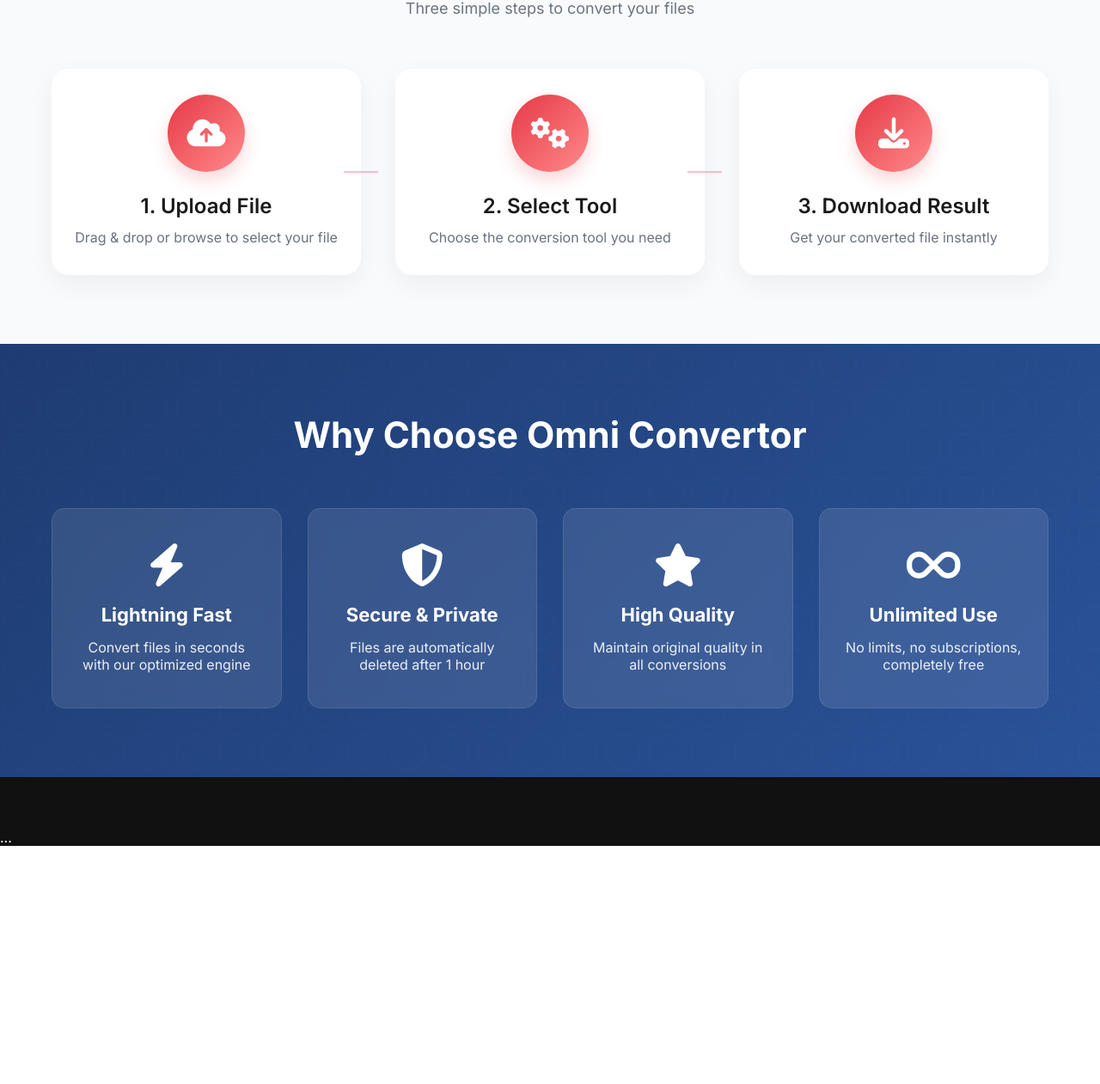
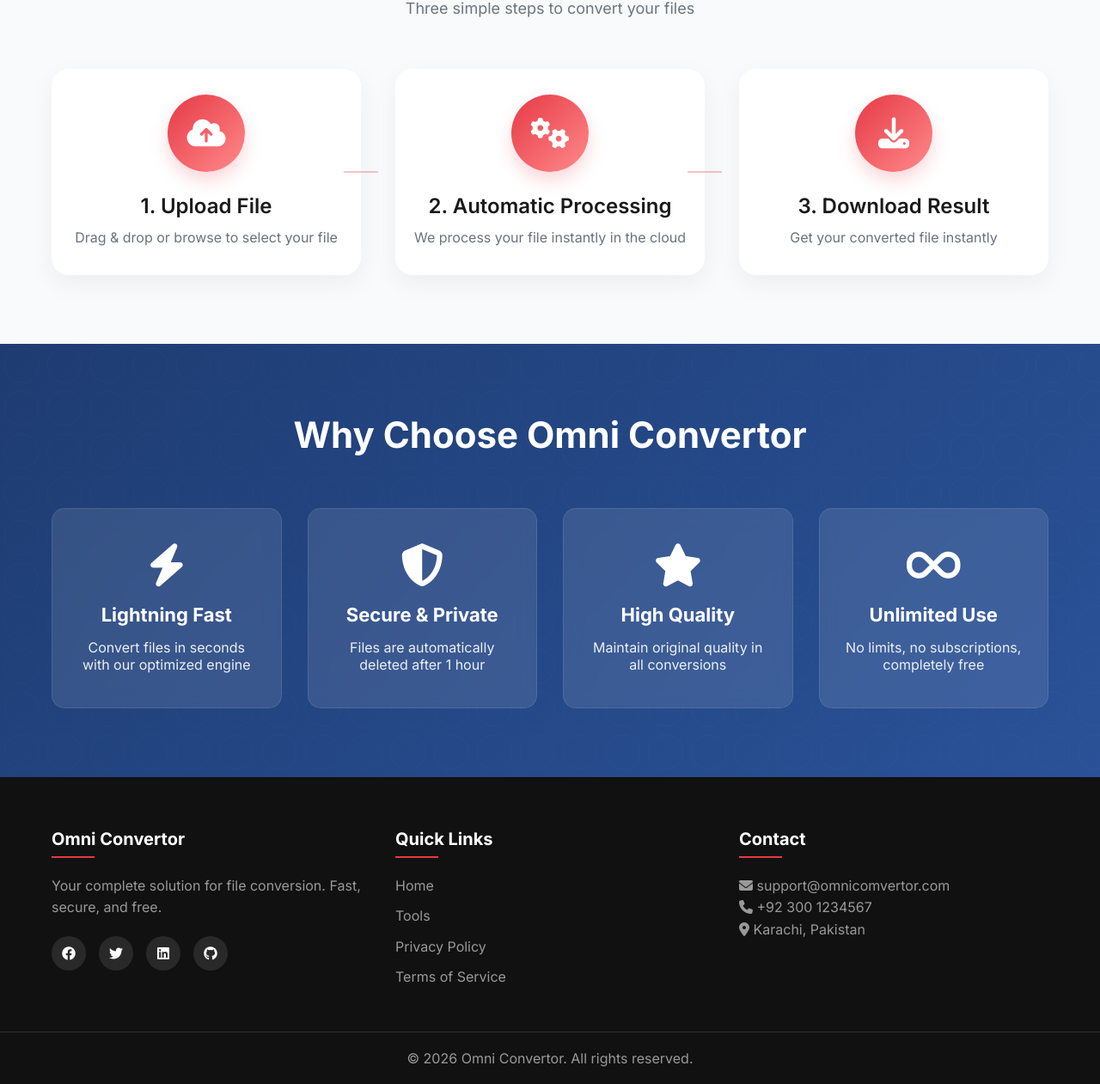
Before and after one commit to MustafaRaheel26/my-pro-converter, a Flask app: page / in a window 1280 px wide. Shown: the part 2313-3574 px from the top of the page at 86% size. Before the commit the page ends 3297 px from the top, so only its background shows below. Run offline with Flask 3, Linux system fonts and the light colour scheme; some libraries are stand-ins or nearby versions.

Commit message:
Update tools count and modify modal sections

```diff
--- a/templates/index.html
+++ b/templates/index.html
@@ -112,10 +112,10 @@
       <div class="container">
         <div class="section-header">
           <h2>All <span class="gradient-text">Conversion Tools</span></h2>
-          <p>Choose from 8 powerful tools to handle your files</p>
+          <p>Choose from 9 powerful tools to handle your files</p>
         </div>
 
-        <!-- PDF Tools (Split PDF removed) -->
+        <!-- PDF Tools -->
         <div class="tool-category" id="pdf-tools">
           <h3>
             <i class="fas fa-file-pdf" style="color: #e63946"></i> PDF Tools
@@ -185,11 +185,7 @@
       </div>
     </section>
 
-    <!-- How It Works, Benefits, Auth Modals, Footer (same as your original, unchanged) -->
-    <!-- ... keep exactly as your current index.html from line ~150 onwards ... -->
-    <!-- To save space I will not duplicate the entire file, but you must copy the rest from your existing index.html -->
-    <!-- However for completeness, here is the rest: -->
-
+    <!-- How It Works -->
     <section class="how-it-works">
       <div class="container">
         <div class="section-header">
@@ -204,8 +200,8 @@
           </div>
           <div class="step">
             <div class="step-icon"><i class="fas fa-cogs"></i></div>
-            <h3>2. Select Tool</h3>
-            <p>Choose the conversion tool you need</p>
+            <h3>2. Automatic Processing</h3>
+            <p>We process your file instantly in the cloud</p>
           </div>
           <div class="step">
             <div class="step-icon"><i class="fas fa-download"></i></div>
@@ -216,6 +212,7 @@
       </div>
     </section>
 
+    <!-- Benefits -->
     <section class="benefits">
       <div class="container">
         <div class="section-header">
@@ -246,11 +243,129 @@
       </div>
     </section>
 
-    <!-- Auth Modals (same as your original) -->
-    <div class="auth-modal" id="signup-modal">...</div>
-    <div class="auth-modal" id="login-modal">...</div>
+    <!-- Auth Modals -->
+    <!-- Signup Modal -->
+    <div class="auth-modal" id="signup-modal">
+      <div class="auth-box">
+        <span id="close-signup" class="close-btn">&times;</span>
+        <i class="fas fa-user-plus auth-icon"></i>
+        <h3>Create Account</h3>
+        {% if signup_error %}
+        <p class="modal-error">{{ signup_error }}</p>
+        {% endif %}
+        <form method="POST" action="/auth">
+          <div class="input-group">
+            <i class="fas fa-user"></i>
+            <input
+              type="text"
+              name="username"
+              placeholder="Username"
+              required
+            />
+          </div>
+          <div class="input-group">
+            <i class="fas fa-envelope"></i>
+            <input type="email" name="email" placeholder="Email" required />
+          </div>
+          <div class="input-group">
+            <i class="fas fa-lock"></i>
+            <input
+              type="password"
+              name="password"
+              placeholder="Password"
+              required
+            />
+          </div>
+          <input type="hidden" name="type" value="signup" />
+          <button type="submit" class="auth-submit">
+            Sign Up <i class="fas fa-arrow-right"></i>
+          </button>
+        </form>
+        <p>
+          Already have an account?
+          <span id="switch-login" class="switch-link">Login</span>
+        </p>
+      </div>
+    </div>
 
-    <footer class="main-footer">...</footer>
+    <!-- Login Modal -->
+    <div class="auth-modal" id="login-modal">
+      <div class="auth-box">
+        <span id="close-login" class="close-btn">&times;</span>
+        <i class="fas fa-sign-in-alt auth-icon"></i>
+        <h3>Welcome Back</h3>
+        {% if login_error %}
+        <p class="modal-error">{{ login_error }}</p>
+        {% endif %}
+        <form method="POST" action="/auth">
+          <div class="input-group">
+            <i class="fas fa-user"></i>
+            <input
+              type="text"
+              name="username"
+              placeholder="Username"
+              required
+            />
+          </div>
+          <div class="input-group">
+            <i class="fas fa-lock"></i>
+            <input
+              type="password"
+              name="password"
+              placeholder="Password"
+              required
+            />
+          </div>
+          <input type="hidden" name="type" value="login" />
+          <button type="submit" class="auth-submit">
+            Login <i class="fas fa-arrow-right"></i>
+          </button>
+        </form>
+        <p>
+          Don't have an account?
+          <span id="switch-signup" class="switch-link">Sign Up</span>
+        </p>
+      </div>
+    </div>
+
+    <!-- Footer -->
+    <footer class="main-footer">
+      <div class="footer-container">
+        <div class="footer-content">
+          <div class="footer-section">
+            <h4>Omni Convertor</h4>
+            <p>
+              Your complete solution for file conversion. Fast, secure, and
+              free.
+            </p>
+            <div class="social-links">
+              <a href="#"><i class="fab fa-facebook"></i></a>
+              <a href="#"><i class="fab fa-twitter"></i></a>
+              <a href="#"><i class="fab fa-linkedin"></i></a>
+              <a href="#"><i class="fab fa-github"></i></a>
+            </div>
+          </div>
+          <div class="footer-section">
+            <h4>Quick Links</h4>
+            <ul>
+              <li><a href="#home">Home</a></li>
+              <li><a href="#all-tools">Tools</a></li>
+              <li><a href="/privacy">Privacy Policy</a></li>
+              <li><a href="/terms">Terms of Service</a></li>
+            </ul>
+          </div>
+          <div class="footer-section">
+            <h4>Contact</h4>
+            <p><i class="fas fa-envelope"></i> support@omnicomvertor.com</p>
+            <p><i class="fas fa-phone"></i> +92 300 1234567</p>
+            <p><i class="fas fa-map-marker-alt"></i> Karachi, Pakistan</p>
+          </div>
+        </div>
+      </div>
+      <div class="footer-bottom">
+        <p>© 2026 Omni Convertor. All rights reserved.</p>
+      </div>
+    </footer>
 
     <script src="{{ url_for('static', filename='js/script.js') }}"></script>
   </body>
```
